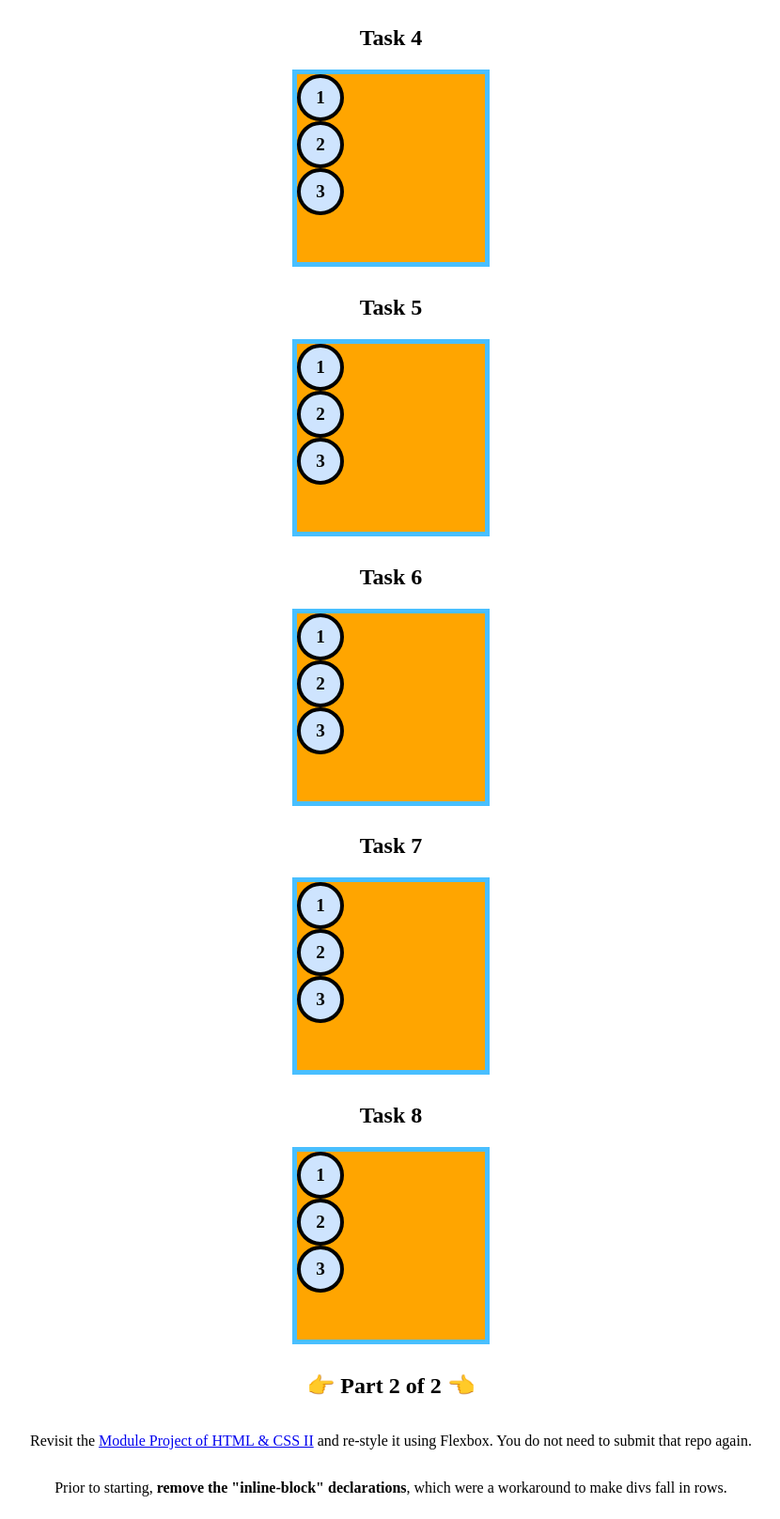
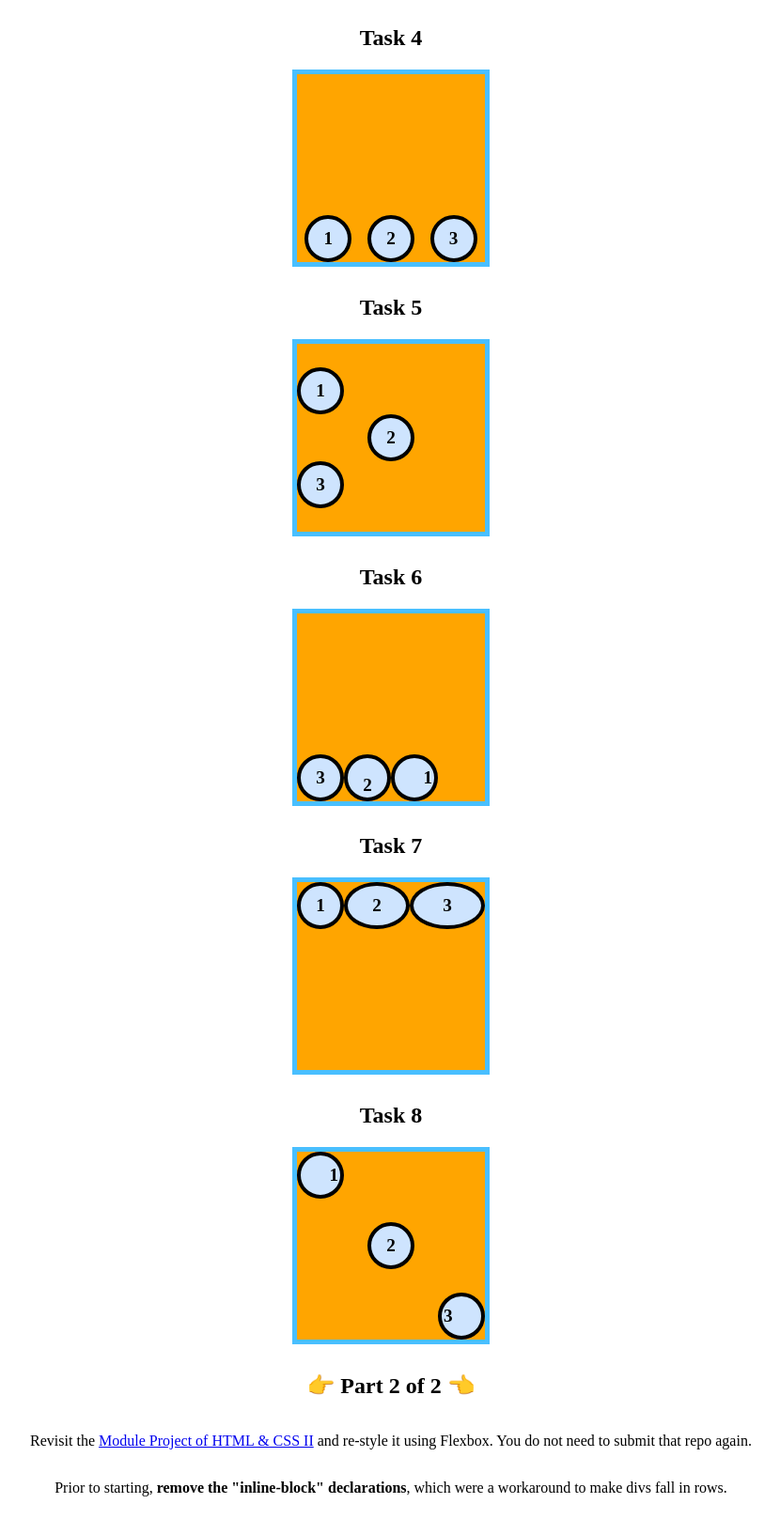
Before and after one commit to bloominstituteoftechnology/module-project-html-and-css-iii-eliel-rodriguez, a plain HTML site: page index.html in a window 1280 px wide. Shown: the part 1159-2776 px from the top of the page at 94% size, without its empty margins (224-1054 px from the left). Drawn offline with Linux system fonts and the light colour scheme.

Commit message:
Update index.html

```diff
--- a/index.html
+++ b/index.html
@@ -50,26 +50,102 @@
     /* ❗ 👉 WORK BELOW THIS LINE! */
 
     /*
-    👉 Part 1 of 2 👈
+   👉 Part 1 of 2 👈
     Work through the tasks until the boxes match the `task-1.png` design inside the `design` folder.
     Making changes to the HTML is not allowed! The tasks must be completed using CSS alone.
     */
+    [id^=flexContainer]  {
+      display: flex;
+    }
 
     /* 👉 Task 1 - [HINT] only the flex container needs to be manipulated */
 
+   #flexContainer1 {
+    justify-content: space-evenly;
+   }
+
+
     /* 👉 Task 2 - [HINT] the flex container needs to change direction */
+    #flexContainer2 {
+      flex-direction: column;
+      justify-content: space-between;
+      align-items: center;
+    }
+    /* 👉 Task 3 - [HINT] the flex direction can be reversed */
+    #flexContainer3 {
+      flex-direction: column-reverse;
+      justify-content: flex-end;
+      align-items: flex-end;
+    }
+    /* 👉 Task 4 - [HINT] the flex items need a new order */
+    #flexContainer4 {
+      justify-content: space-around;
+      align-items: flex-end;
+    }
+    #flexContainer4.flexItem:nth-child(1){
+    order: 2
+    }
+    #flexContainer4.flexItem:nth-child(2){
+      order: 3
+    }
+#flexContainer4.flexItem:nth-child(3){
+    order: 1
+    }
+    /* 👉 Task 5 - [HINT] research align-self */
+    #flexContainer5 {
+      flex-direction: column;
+      justify-content: center;
+    }
+    #flexContainer5 .flexItem:nth-child(2){
+      align-self: center;
+    }
+    /* 👉 Task 6 - [HINT] flex items can be flex containers */
 
-    /* 👉 Task 3 - [HINT] the flex direction can be reversed */
+    #flexContainer6 {
+     flex-direction: row-reverse;
+     justify-content: flex-end;
+     align-items: flex-end;
+    }
+    #flexContainer6 .flexItem:nth-child(1){
+ justify-content: flex-end;
+    }
+    #flexContainer6 .flexItem:nth-child(2){
+     align-items: flex-end;
+    }
+#flexContainer6 .flexItem:nth-child(3){
 
-    /* 👉 Task 4 - [HINT] the flex items need a new order */
-
-    /* 👉 Task 5 - [HINT] research align-self */
-
-    /* 👉 Task 6 - [HINT] flex items can be flex containers */
+    }
 
     /* 👉 Task 7 - [HINT] research flex-grow */
 
+    #flexContainer7 .flexItem:nth-child(1){
+
+    }
+    #flexContainer7 .flexItem:nth-child(2){
+    flex-grow: 2;
+    }
+    #flexContainer7 .flexItem:nth-child(3){
+      flex-grow: 3;
+
+    }
+
+
     /* 👉 Task 8 - [HINT] you got this! */
+    #flexContainer8 {
+      justify-content: space-between;}
+
+      #flexContainer8 .flexItem:nth-child(1){
+        justify-content: flex-end;
+      }
+
+      #flexContainer8 .flexItem:nth-child(2) {
+        align-self: center;
+      }
+
+      #flexContainer8 .flexItem:nth-child(3) {
+        align-self: flex-end;
+        justify-content: flex-start;
+      }
 
 
     /*
```
